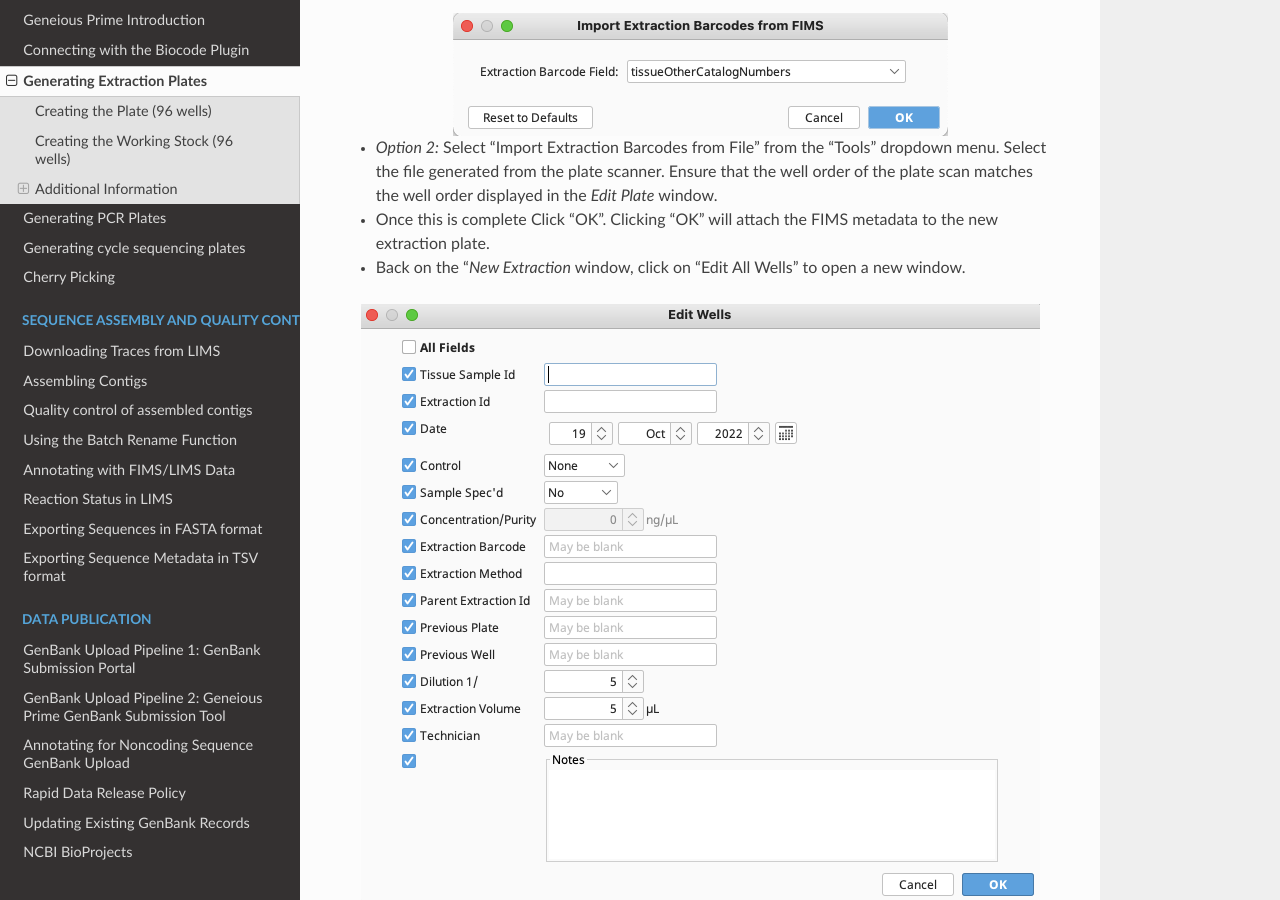
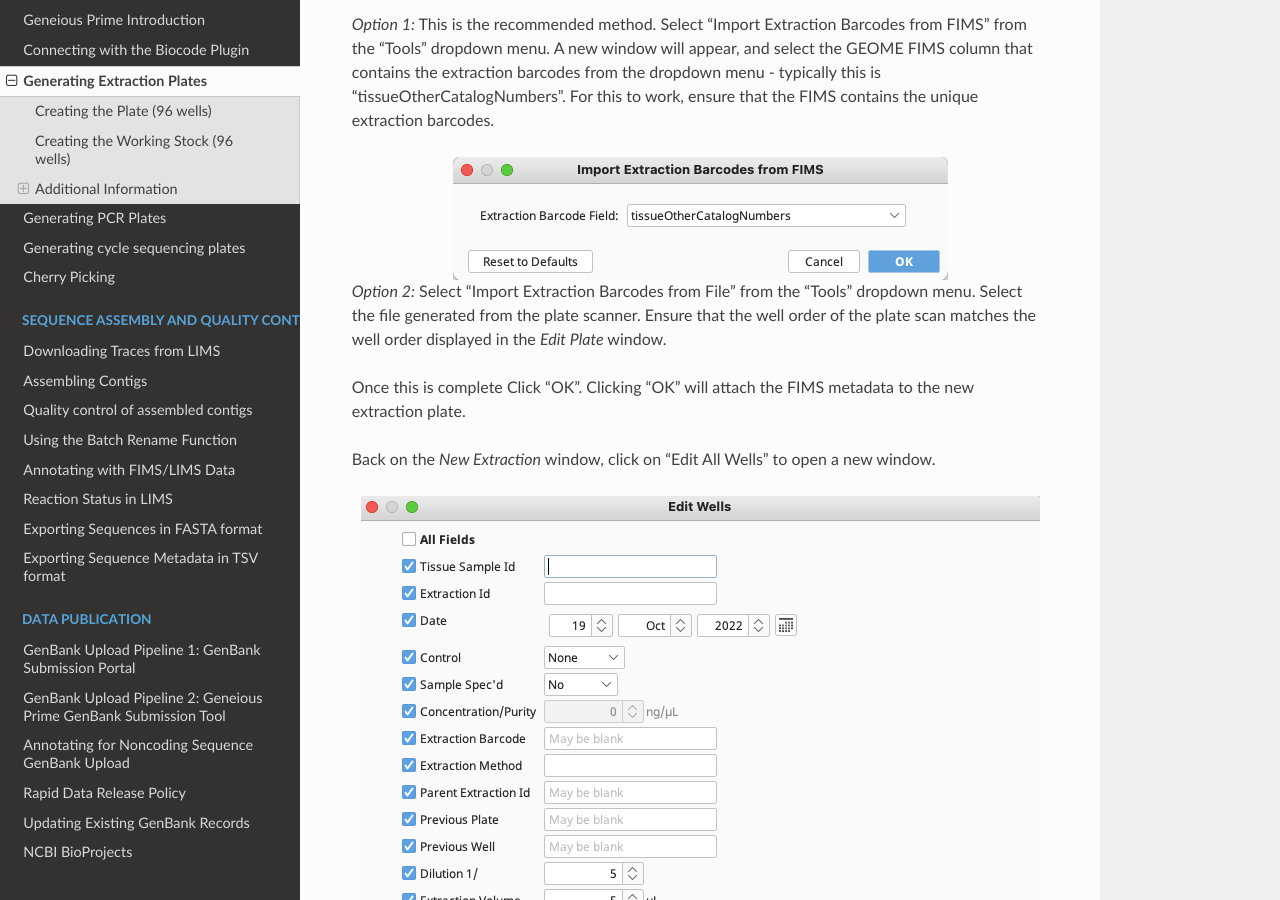
Before and after one commit to SIBarcodeNetwork/ReadtheDocsMaster, a Sphinx documentation site: the page built from Docs/extraction_plates.rst, in a window 1280 px wide and 900 px high, scrolled down 2572 px. Built offline with Sphinx 7.4.7 and the Read the Docs theme 2.0.0, drawn with Linux system fonts in a browser that asks for light colours.

Commit message:
Update extraction_plates.rst

```diff
--- a/Docs/extraction_plates.rst
+++ b/Docs/extraction_plates.rst
@@ -8,67 +8,67 @@ The first step of the LIMS workflow is the generation of a DNA extraction plate.
 
 To create an extraction plate:
 
-* Click the "New Reaction" button on the Geneious Prime Toolbar.
+Click the "New Reaction" button on the Geneious Prime Toolbar.
 
 .. figure:: /images/new_reaction_button.png
   :align: center
 
-* In the dropdown menu of the *New Reaction* window, choose "Extraction" from the "Type of reaction" dropdown menu. Select the "96 well plate" size option and click "OK".
+In the dropdown menu of the *New Reaction* window, choose "Extraction" from the "Type of reaction" dropdown menu. Select the "96 well plate" size option and click "OK".
 
 .. figure:: /images/new_extraction_plate.png
   :align: center
 
-* A new window will open displaying a map of a 96 well extraction plate. The FIMS data must be uploaded to an empty extraction plate so that the each specimen's field data is correctly associated with that same specimen's laboratory workflow.
+A new window will open displaying a map of a 96 well extraction plate. The FIMS data must be uploaded to an empty extraction plate so that the each specimen's field data is correctly associated with that same specimen's laboratory workflow.
 
 .. figure:: /images/empty_extraction_plate.png
   :align: center
 
-* Insert a name for the extraction plate into the relevant field in the window. (See the :ref:`lims_conventions-link` for best practices)
+Insert a name for the extraction plate into the relevant field in the window. (See the :ref:`lims_conventions-link` for best practices)
 
-* Click the "Bulk Edit" button.
+Click the "Bulk Edit" button.
 
-* A new *Edit Plate* window will appear. Within this window, LIMS can pull the GEOME FIMS metadata for all tissues to be eventually attached to each tissue's LIMS workflow ID.
+A new *Edit Plate* window will appear. Within this window, LIMS can pull the GEOME FIMS metadata for all tissues to be eventually attached to each tissue's LIMS workflow ID.
 
 .. figure:: /images/get_tissue_ids.png
   :align: center
 
-* Click on "Tools" and select "Get Tissue ID's From Archive Plate" from the dropdown menu.
+Click on "Tools" and select "Get Tissue ID's From Archive Plate" from the dropdown menu.
 
-* Another new window *Get FIMS plate* will appear.
+Another new window *Get FIMS plate* will appear.
 
 .. figure:: /images/enter_plate_id.png
   :align: center
 
-* Here, enter the tissuePlate value that was included in the GEOME FIMS spreadsheet for this expedition. Click "OK" once complete.
+Here, enter the tissuePlate value that was included in the GEOME FIMS spreadsheet for this expedition. Click "OK" once complete.
 
-* A new window will appear indicating the LIMS is fetching the tissue ID's from the FIMS database. When successful, the "Tissue Sample Id" fields in the *Edit Plate* window will be populated. Alternatively, if a message indicating that the plate cannot be found in the FIMS is recieved, check:
+A new window will appear indicating the LIMS is fetching the tissue ID's from the FIMS database. When successful, the "Tissue Sample Id" fields in the *Edit Plate* window will be populated. Alternatively, if a message indicating that the plate cannot be found in the FIMS is recieved, check:
 
 	* that the plate ID is spelled exactly as it was included in the GEOME FIMS spreadsheet and/or
 
 	* that the FIMS spreadsheet was successfully uploaded to the GEOME FIMS.
 
 
-* After successful upload, select "Generate New Extraction IDs" from the "Tools" dropdown menu in the *Edit Plate* window. The LIMS will automatically populate the second column of the window ("Extraction ID"). The .1 indicates this is the first extraction in the LIMs for that particular tissue, .2 would indicate it is the second and so on.
+After successful upload, select "Generate New Extraction IDs" from the "Tools" dropdown menu in the *Edit Plate* window. The LIMS will automatically populate the second column of the window ("Extraction ID"). The .1 indicates this is the first extraction in the LIMs for that particular tissue, .2 would indicate it is the second and so on.
 
-* Finally, import the Extraction Barcodes (the 2D barcode on the bottom of the matrix tubes) for each DNA extract. This can be done in two different ways:
+Finally, import the Extraction Barcodes (the 2D barcode on the bottom of the matrix tubes) for each DNA extract. This can be done in two different ways:
 
-* *Option 1:* This is the recommended method. Select "Import Extraction Barcodes from FIMS" from the "Tools" dropdown menu. A new window will appear, and select the GEOME FIMS column that contains the extraction barcodes from the dropdown menu - typically this is "tissueOtherCatalogNumbers". For this to work, ensure that the FIMS contains the unique extraction barcodes.
+*Option 1:* This is the recommended method. Select "Import Extraction Barcodes from FIMS" from the "Tools" dropdown menu. A new window will appear, and select the GEOME FIMS column that contains the extraction barcodes from the dropdown menu - typically this is "tissueOtherCatalogNumbers". For this to work, ensure that the FIMS contains the unique extraction barcodes.
 
 .. figure:: /images/import_extraction_barcode_FIMS.png
   :align: center
 
-* *Option 2:* Select "Import Extraction Barcodes from File" from the "Tools" dropdown menu. Select the file generated from the plate scanner. Ensure that the well order of the plate scan matches the well order displayed in the *Edit Plate* window.
+*Option 2:* Select "Import Extraction Barcodes from File" from the "Tools" dropdown menu. Select the file generated from the plate scanner. Ensure that the well order of the plate scan matches the well order displayed in the *Edit Plate* window.
 
-* Once this is complete Click "OK". Clicking "OK" will attach the FIMS metadata to the new extraction plate.
+Once this is complete Click "OK". Clicking "OK" will attach the FIMS metadata to the new extraction plate.
 
-* Back on the "*New Extraction* window, click on "Edit All Wells" to open a new window.
+Back on the *New Extraction* window, click on "Edit All Wells" to open a new window.
 
 .. figure:: /images/edit_extraction_wells.png
   :align: center
 
-* Enter information about the extraction - date, method, technician etc. into this window. Once complete, click "OK".
+Enter information about the extraction - date, method, technician etc. into this window. Once complete, click "OK".
 
-* Click "OK" in the *New Extraction* window for the LIMS to save the extraction plate.
+Click "OK" in the *New Extraction* window for the LIMS to save the extraction plate.
 
 Creating the Working Stock (96 wells)
 -------------------------------------
```
